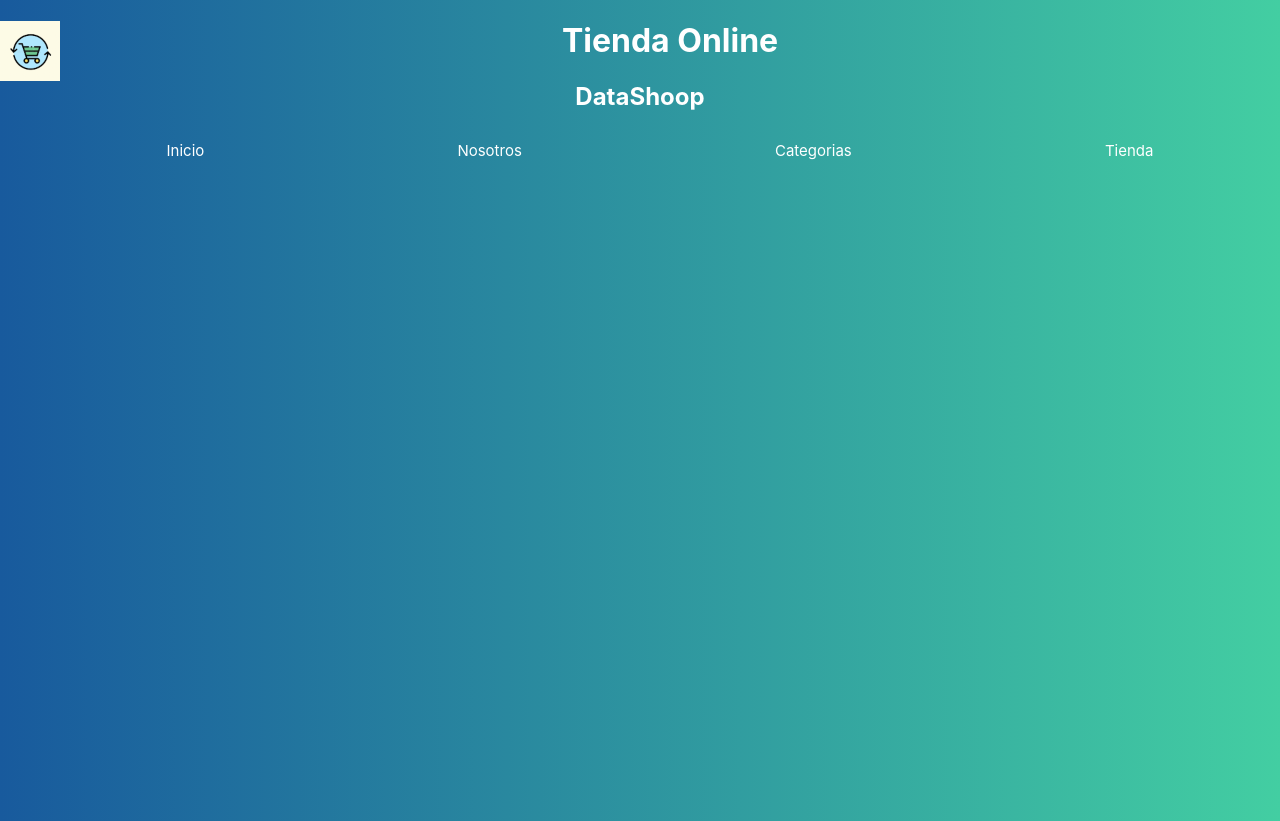
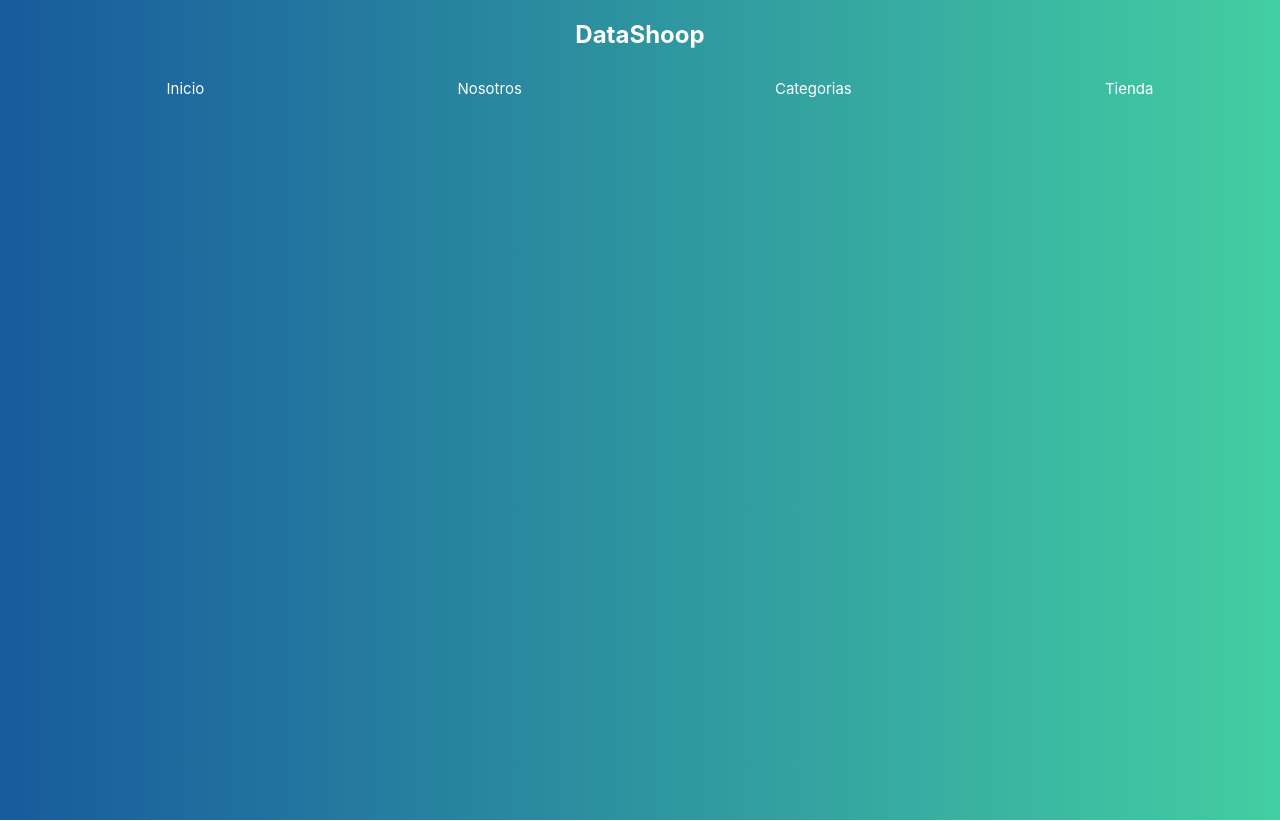
Before and after one commit to GuiFerdATA/React-Guille-Fernandez, a React (Create React App) app: page / in a window 1280 px wide. Built offline with nearby package versions, Linux system fonts and the light colour scheme.

Commit message:
creamos carpeta Products/ItemListContainer y anexamos archivos para su funcionamiento

```diff
--- a/src/App.js
+++ b/src/App.js
@@ -1,19 +1,18 @@
-import Logo from './media/Logo.png';
+/* import Logo from './media/Logo.png'; */
 import "./App.css";
-import './components/NavBar/NavBar';
-import NavBar from './components/NavBar/NavBar';
+import NavBar from '../src/components/NavBar/NavBar';
+import ItemListContainer from '../src/components/Products/ItemListContainer'
+
+
+
 
 function App() {
-
-  /*  */
-
   return (
     <div className="App">
       <header className="App-header">
-        <img src={Logo}  className="App-logo" alt="logo"/>
-        <h1>Tienda Online</h1>
+        <NavBar />
       </header>
-      <NavBar />
+     <ItemListContainer />
 
     </div>
   );
--- a/src/components/NavBar/NavBar.js
+++ b/src/components/NavBar/NavBar.jsx
@@ -1,6 +1,5 @@
 
 function NavBar() {
-
 
     return (
 
--- /dev/null
+++ b/src/components/Products/ItemListContainer.jsx
@@ -0,0 +1,13 @@
+
+function ItemListContainer() {
+
+    return (
+
+        <div className="App">
+
+        </div>
+
+    );
+}
+
+export default ItemListContainer;
--- a/src/index.js
+++ b/src/index.js
@@ -3,6 +3,7 @@ import ReactDOM from 'react-dom/client';
 import './index.css';
 import App from './App';
 import './components/NavBar/navbar.css';
+
 
 
 const root = ReactDOM.createRoot(document.getElementById('root'));
```
Also changed, not shown: src/components/Products/itemListContainer.css (added).
